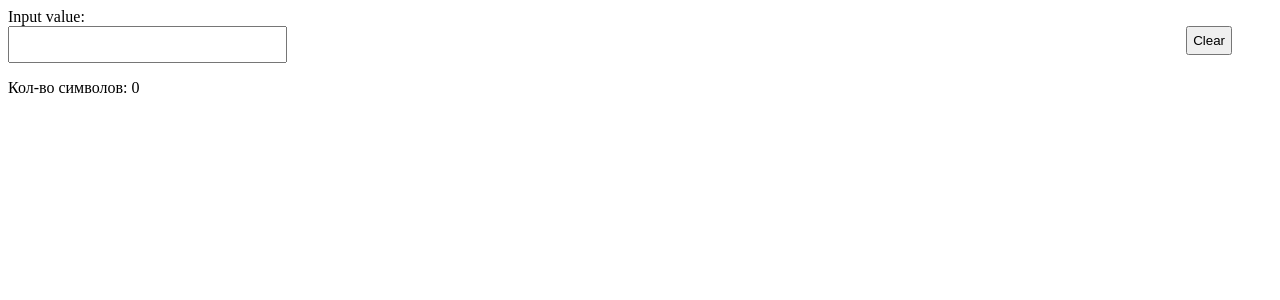
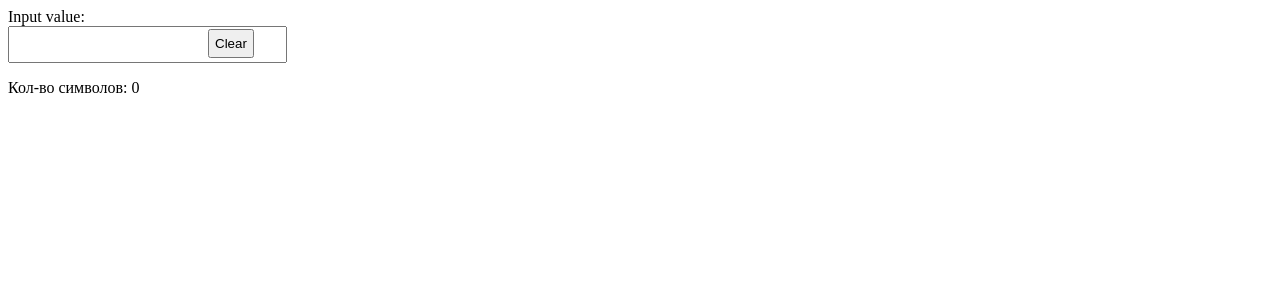
Before and after one commit to Aliaksey-Iliukevich/task, a Vue app: page / in a window 1280 px wide. Shown: the top 300 px of the page. Built offline with nearby package versions, Linux system fonts and the light colour scheme.

Commit message:
fix: style

```diff
--- a/src/App.vue
+++ b/src/App.vue
@@ -15,7 +15,7 @@ export default {
     return {
       value: '', // реактивное изм. значения введённого в поле поиска
       fontSize: 20, // установить нужный размер шрифта
-      inputClasses: ['class-1', 'class-2'] // классы передаваемые в инпут
+      inputClasses: 'class-1, class-2' // классы передаваемые в инпут
     };
   },
   methods: {
--- a/src/components/SearchInput.vue
+++ b/src/components/SearchInput.vue
@@ -62,10 +62,6 @@ export default {
 </script>
 
 <style scoped>
-.input-container {
-    position: relative;
-}
-
 .input-wrapper {
     position: relative;
 }
@@ -76,8 +72,8 @@ input {
 
 button {
     position: absolute;
-    right: 40px;
-    top: 0;
+    left: 200px;
+    top: 3px;
     padding: 5px;
 }
 </style>
```
